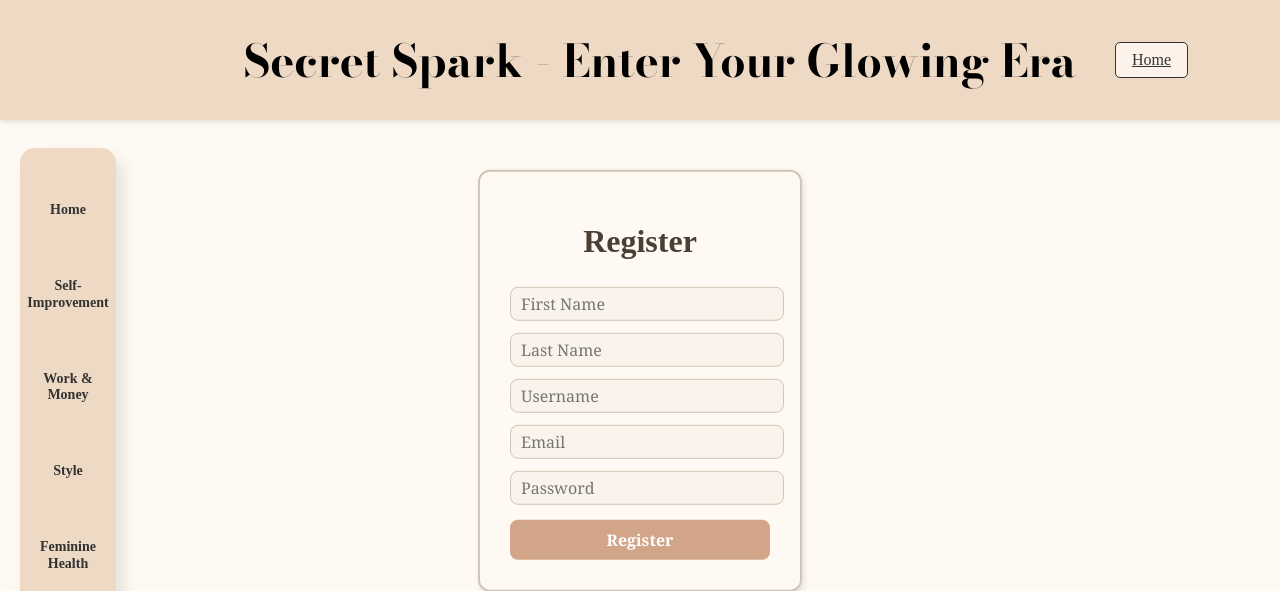
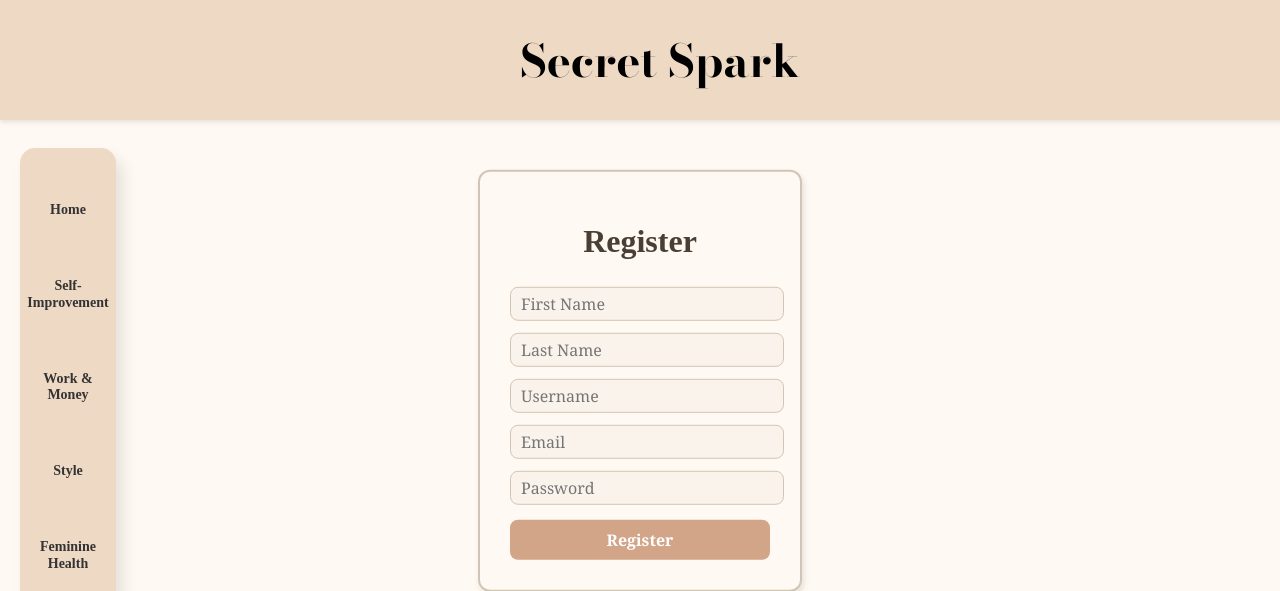
Before and after one commit to ElenaTsvetkovaa/secretSpark, a Django app: page /accounts/register/ in a window 1280 px wide. Shown: the top 591 px of the page. Run offline with Django 5.2, Linux system fonts and the light colour scheme; some libraries are stand-ins or nearby versions; some web fonts are replaced.

Commit message:
fix: nav

```diff
--- a/static/css/nav.css
+++ b/static/css/nav.css
@@ -61,8 +61,8 @@ nav ul {
 
 
 /* Hover effect on icons */
-.nav-item .nav-icon:hover {
-    transform: scale(1.2);
+.nav-item:hover {
+    transform: scale(1.05);
 }
 
 /* Text Below Images */
--- a/templates/accounts/login-page.html
+++ b/templates/accounts/login-page.html
@@ -15,10 +15,7 @@
     {% include 'common/nav.html' %}
 
     <header>
-        <h1 class="title">Secret Spark - Enter Your Glowing Era</h1>
-            <div class="auth-buttons">
-                <a href="{% url 'home' %}" class="button">Home</a>
-            </div>
+        <h1 class="title">Secret Spark</h1>
 
     </header>
 
--- a/templates/accounts/register-page.html
+++ b/templates/accounts/register-page.html
@@ -15,10 +15,7 @@
     {% include 'common/nav.html' %}
 
     <header>
-        <h1 class="title">Secret Spark - Enter Your Glowing Era</h1>
-            <div class="auth-buttons">
-                <a href="{% url 'home' %}" class="button">Home</a>
-            </div>
+        <h1 class="title">Secret Spark</h1>
 
     </header>
 
--- a/templates/common/home.html
+++ b/templates/common/home.html
@@ -12,7 +12,7 @@
 </head>
 <body>
     <header>
-        <h1 class="title">Secret Spark - Enter Your Glowing Era</h1>
+        <h1 class="title">Secret Spark</h1>
             <div class="auth-buttons">
                 <a href="{% url 'login' %}" class="button">Login</a>
                 <a href="{% url 'register' %}" class="button">Register</a>
--- a/templates/common/nav.html
+++ b/templates/common/nav.html
@@ -5,7 +5,7 @@
 
     <ul class>
         <li class="nav-item">
-            <a href="#">
+            <a href="{% url 'home' %}">
                 <iconify-icon icon="mdi:home" class="nav-icon"></iconify-icon>
                 <span>Home</span>
             </a>
```
